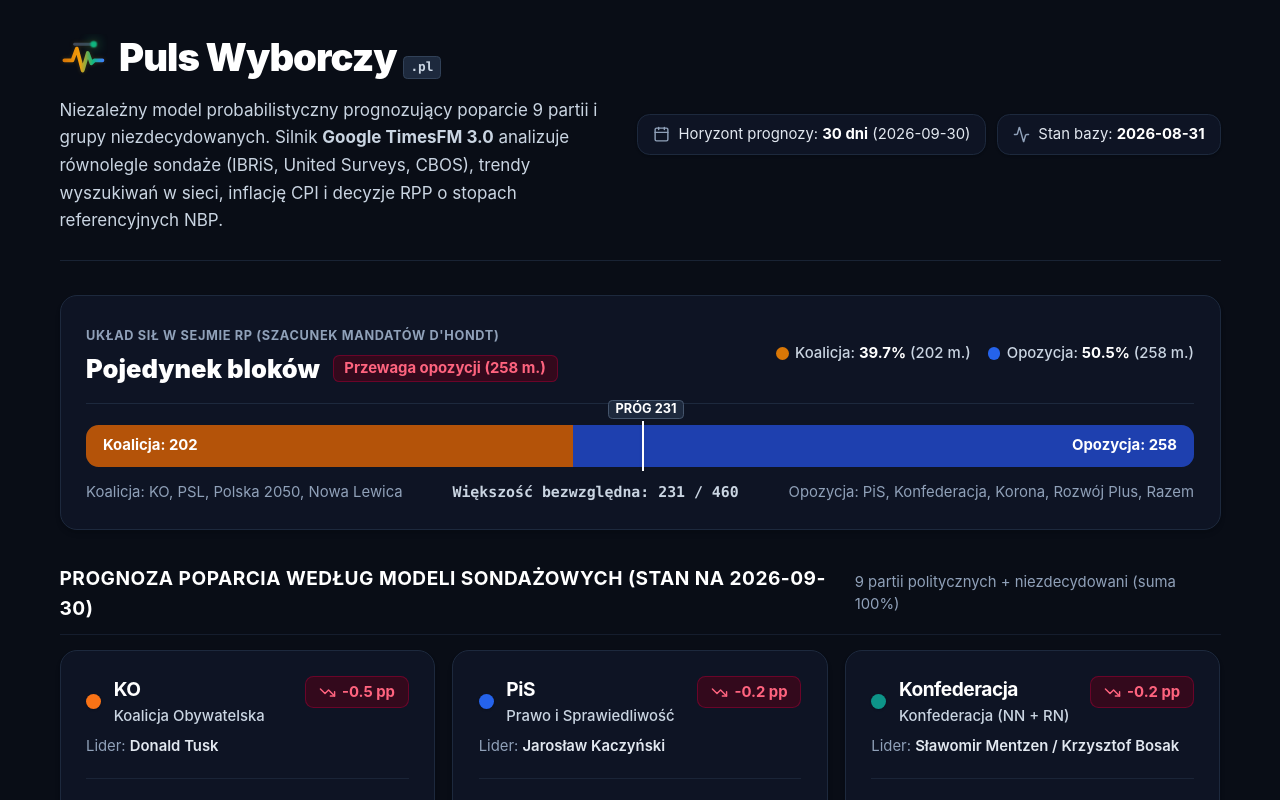
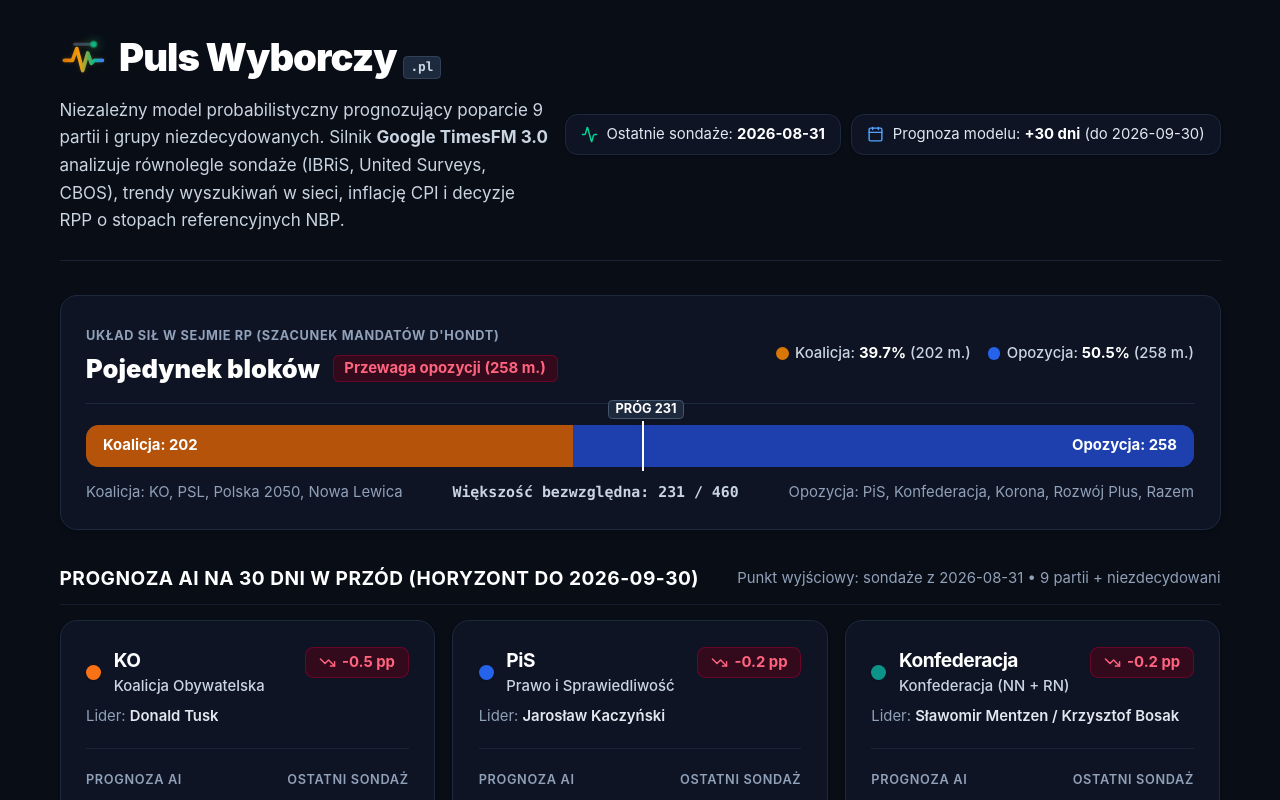
Before and after one commit to takzen/election-pulse-timesfm, a Next.js app in the folder web/: page / in a window 1280 px wide. Shown: the top 800 px of the page. Built offline with nearby package versions, Linux system fonts and the light colour scheme.

Commit message:
fix(copy): clarify 30-day forecast horizon vs current poll baseline date in UI and share card

```diff
--- a/web/app/page.tsx
+++ b/web/app/page.tsx
@@ -54,12 +54,12 @@ export default function Home() {
             {/* Quick specs pill */}
             <div className="flex flex-wrap gap-2.5 text-xs sm:text-sm shrink-0">
               <div className="flex items-center gap-2 rounded-xl border border-slate-800 bg-[#0e1424] px-3.5 py-2 text-slate-200 shadow-sm">
-                <Calendar className="h-4 w-4 text-slate-400 flex-shrink-0" />
-                <span>Horyzont prognozy: <strong className="text-white">{metadata.horizon_days} dni</strong> ({metadata.target_date})</span>
+                <Activity className="h-4 w-4 text-emerald-400 flex-shrink-0" />
+                <span>Ostatnie sondaże: <strong className="text-white">{metadata.cutoff_date}</strong></span>
               </div>
               <div className="flex items-center gap-2 rounded-xl border border-slate-800 bg-[#0e1424] px-3.5 py-2 text-slate-200 shadow-sm">
-                <Activity className="h-4 w-4 text-slate-400 flex-shrink-0" />
-                <span>Stan bazy: <strong className="text-white">{metadata.cutoff_date}</strong></span>
+                <Calendar className="h-4 w-4 text-blue-400 flex-shrink-0" />
+                <span>Prognoza modelu: <strong className="text-white">+{metadata.horizon_days} dni</strong> (do {metadata.target_date})</span>
               </div>
             </div>
           </div>
@@ -77,10 +77,10 @@ export default function Home() {
         <section className="w-full space-y-3.5">
           <div className="flex flex-col sm:flex-row sm:items-center sm:justify-between border-b border-slate-800/60 pb-2.5 gap-1">
             <h2 className="text-base sm:text-lg font-bold tracking-wide text-white uppercase">
-              Prognoza poparcia według modeli sondażowych (stan na {metadata.target_date})
+              Prognoza AI na 30 dni w przód (horyzont do {metadata.target_date})
             </h2>
             <p className="text-xs sm:text-sm text-slate-400">
-              9 partii politycznych + niezdecydowani (suma 100%)
+              Punkt wyjściowy: sondaże z {metadata.cutoff_date} • 9 partii + niezdecydowani
             </p>
           </div>
 
--- a/web/components/TwitterCardExport.tsx
+++ b/web/components/TwitterCardExport.tsx
@@ -24,21 +24,21 @@ export function TwitterCardExport({ metadata, partiesMeta }: TwitterCardExportPr
   const [copied, setCopied] = useState(false);
   const [mode, setMode] = useState<"standard" | "compact">("standard");
 
-  const standardText = `🗳️ Najnowsza prognoza AI na ${metadata.target_date} (PulsWyborczy.pl):
+  const standardText = `🗳️ Prognoza wyborcza AI na koniec września 2026 (+30 dni, PulsWyborczy.pl):
 
-KO: ${partiesMeta["KO"]?.forecast.toFixed(1)}%
-PiS: ${partiesMeta["PiS"]?.forecast.toFixed(1)}%
-Konfederacja: ${partiesMeta["Konfederacja"]?.forecast.toFixed(1)}%
-Korona: ${partiesMeta["KKP"]?.forecast.toFixed(1)}%
-Lewica: ${partiesMeta["Lewica"]?.forecast.toFixed(1)}%
-Rozwój Plus: ${partiesMeta["Rozwoj_Plus"]?.forecast.toFixed(1)}%
-Razem: ${partiesMeta["Razem"]?.forecast.toFixed(1)}%
-PSL: ${partiesMeta["PSL"]?.forecast.toFixed(1)}%
-Polska 2050: ${partiesMeta["Polska_2050"]?.forecast.toFixed(1)}%
-Niezdecydowani: ${partiesMeta["Niezdecydowani"]?.forecast.toFixed(1)}%
+KO: ${(partiesMeta["KO"]?.forecast ?? 0).toFixed(1)}%
+PiS: ${(partiesMeta["PiS"]?.forecast ?? 0).toFixed(1)}%
+Konfederacja: ${(partiesMeta["Konfederacja"]?.forecast ?? 0).toFixed(1)}%
+Korona: ${(partiesMeta["KKP"]?.forecast ?? 0).toFixed(1)}%
+Lewica: ${(partiesMeta["Lewica"]?.forecast ?? 0).toFixed(1)}%
+Rozwój Plus: ${(partiesMeta["Rozwoj_Plus"]?.forecast ?? 0).toFixed(1)}%
+Razem: ${(partiesMeta["Razem"]?.forecast ?? 0).toFixed(1)}%
+PSL: ${(partiesMeta["PSL"]?.forecast ?? 0).toFixed(1)}%
+Polska 2050: ${(partiesMeta["Polska_2050"]?.forecast ?? 0).toFixed(1)}%
+Niezdecydowani: ${(partiesMeta["Niezdecydowani"]?.forecast ?? 0).toFixed(1)}%
 
-Silnik AI: Google TimesFM 3.0
-Interaktywny symulator gospodarczy i układ Sejmu:`;
+Silnik AI: Google TimesFM 3.0 (baza sondaży: ${metadata.cutoff_date})
+Wykresy prawdopodobieństwa i szacunek mandatów Sejmu:`;
 
   const compactText = `📊 Sondaż AI (PulsWyborczy.pl):
 KO: ${partiesMeta["KO"]?.forecast.toFixed(1)}% | PiS: ${partiesMeta["PiS"]?.forecast.toFixed(1)}% | Konf: ${partiesMeta["Konfederacja"]?.forecast.toFixed(1)}% | KKP: ${partiesMeta["KKP"]?.forecast.toFixed(1)}% | Lewica: ${partiesMeta["Lewica"]?.forecast.toFixed(1)}% | R+: ${partiesMeta["Rozwoj_Plus"]?.forecast.toFixed(1)}% | Razem: ${partiesMeta["Razem"]?.forecast.toFixed(1)}% | PSL: ${partiesMeta["PSL"]?.forecast.toFixed(1)}%
```
